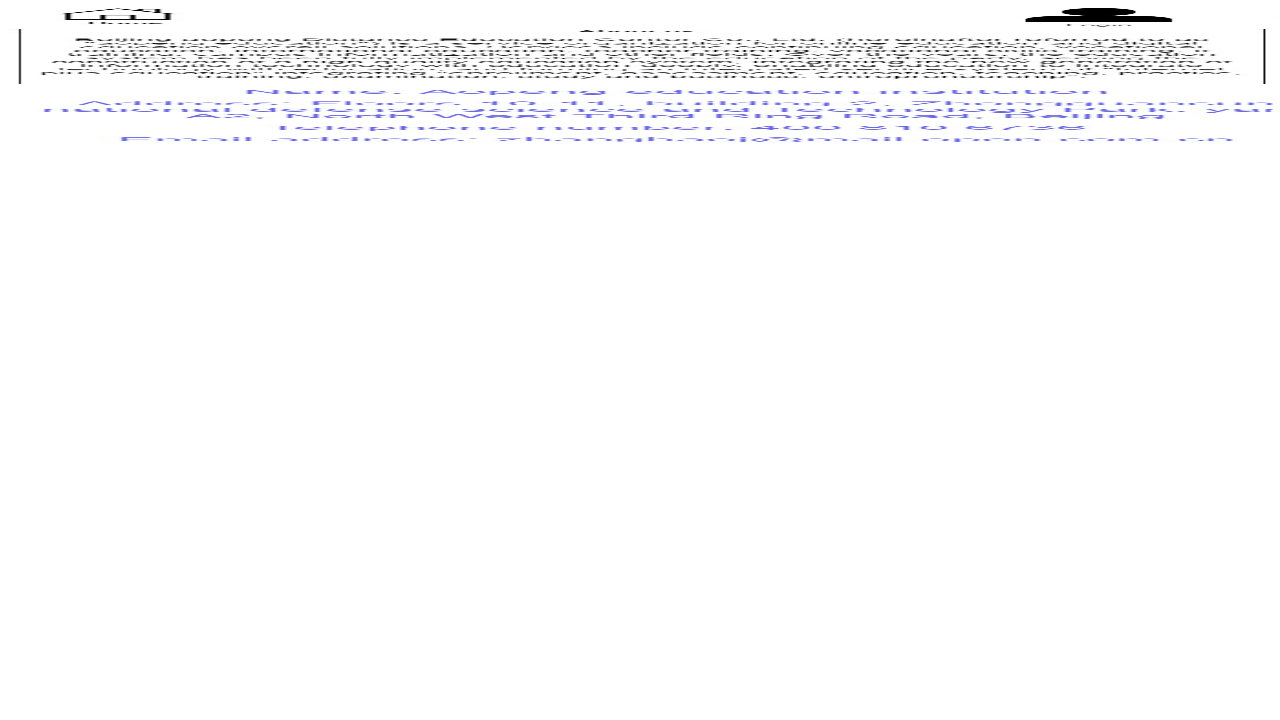
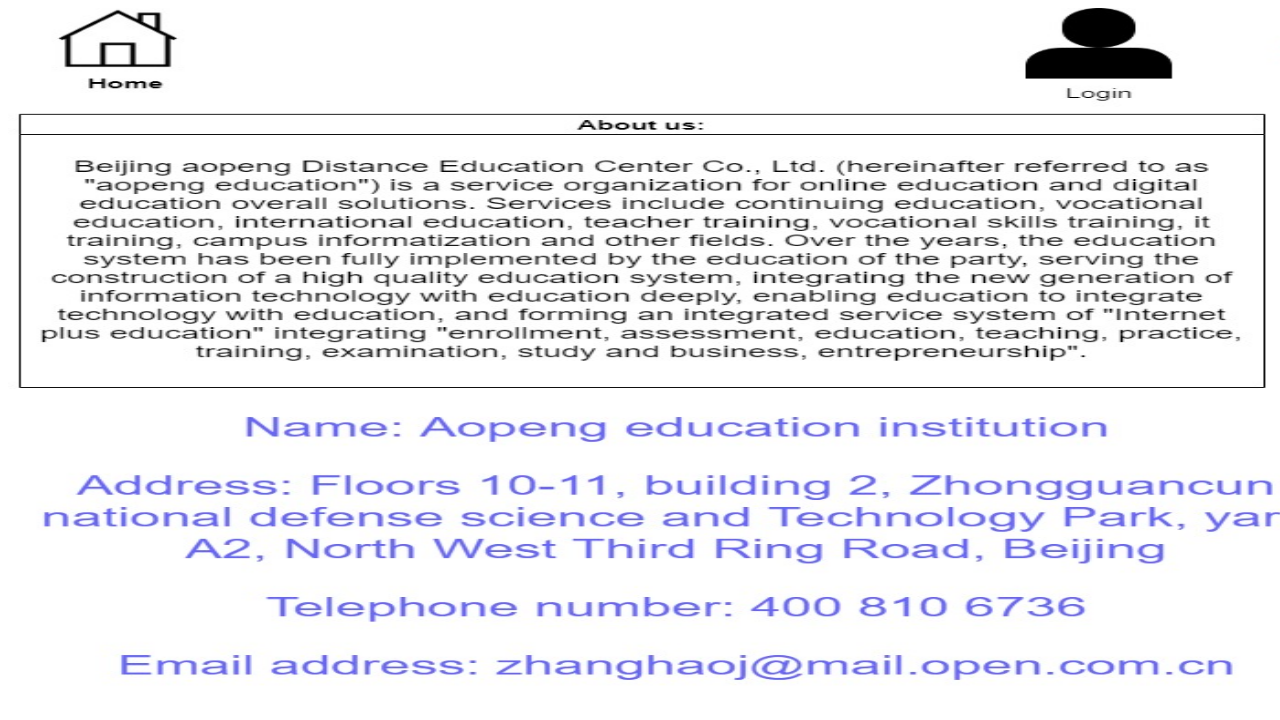
Before and after one commit to Watermeloncwh/4.20Homepage, a plain HTML site: page index.html in a window 1280 px wide. Shown: the top 720 px of the page. Drawn offline with Linux system fonts and the light colour scheme.

Commit message:
Update index.html

```diff
--- a/index.html
+++ b/index.html
@@ -7,6 +7,6 @@
     <title>Document</title>
 </head>
 <body>
-    <img src="4.20.jpg" width="1400" height="140">
+    <img src="4.20.jpg" width="1400" height="700">
 </body>
 </html>
```
